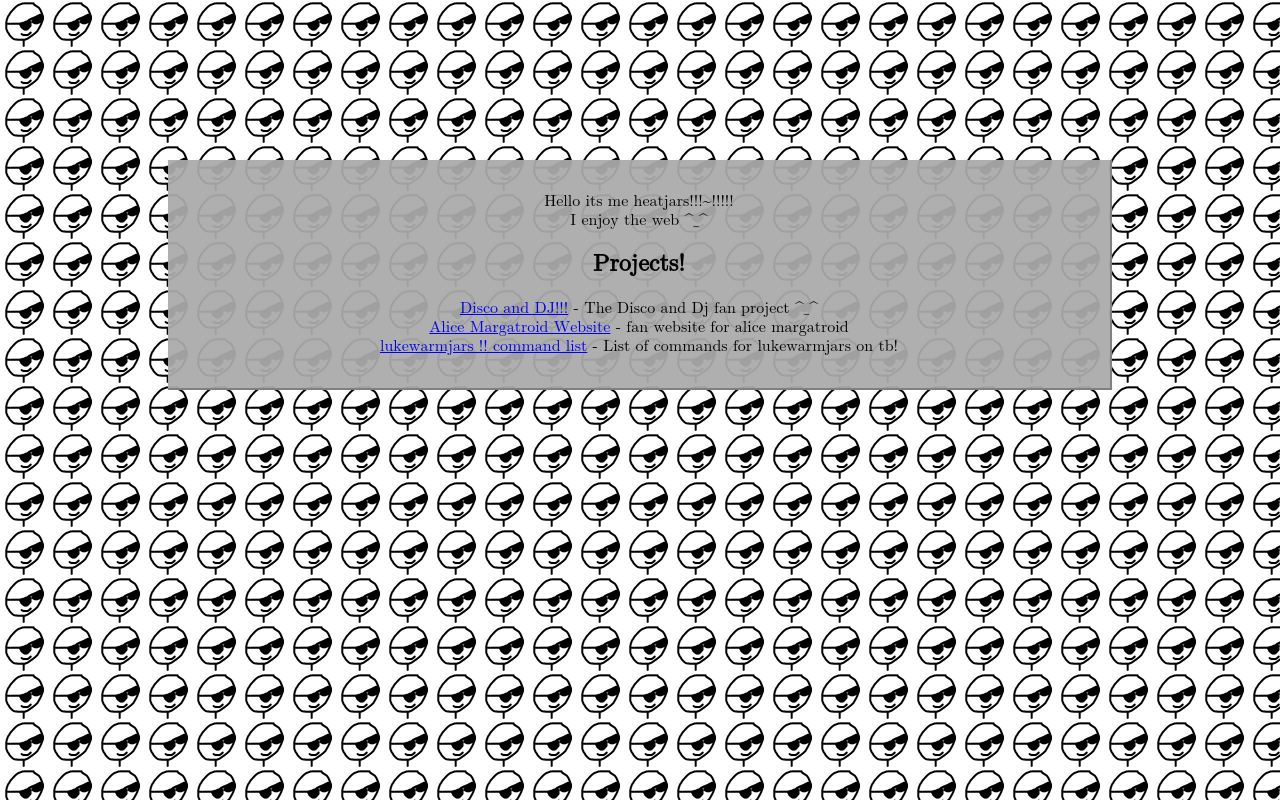
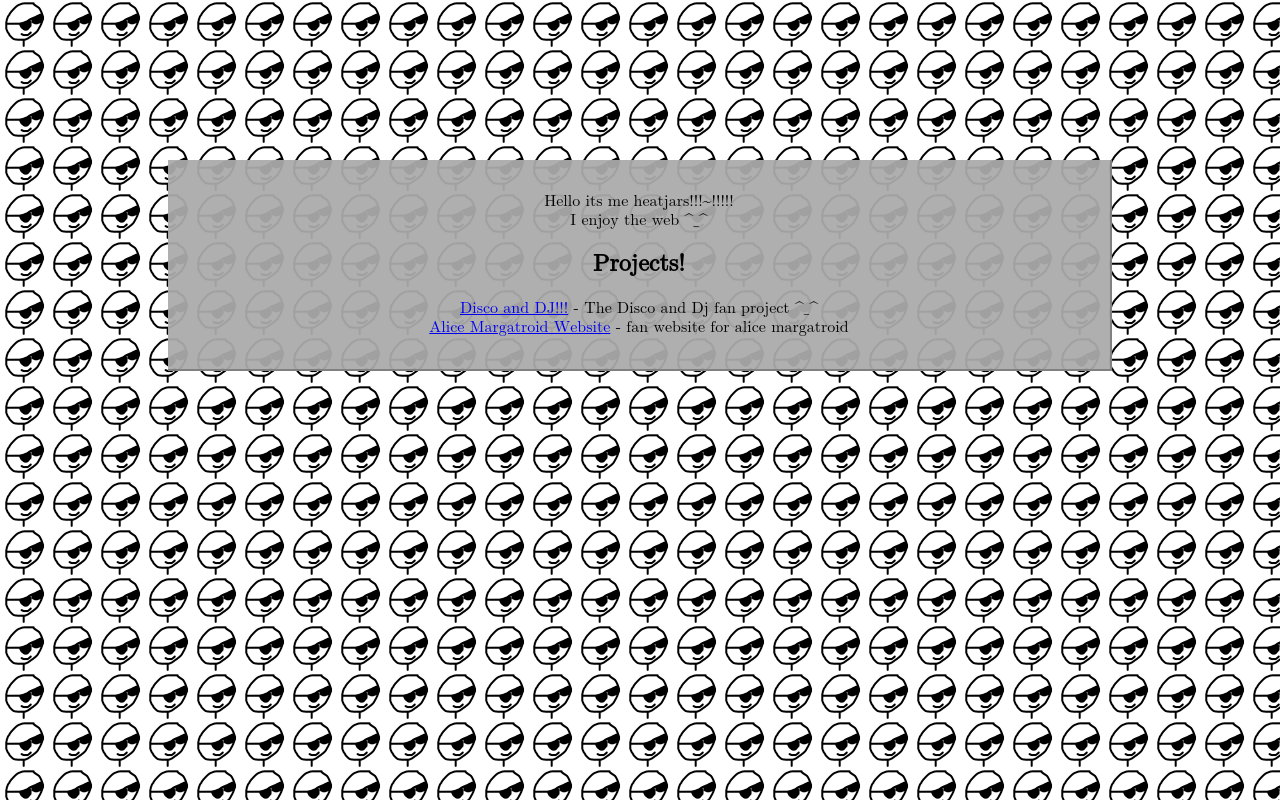
Before and after one commit to heatjars/heatjars.github.io, a plain HTML site: page index.html in a window 1280 px wide. Drawn offline with Linux system fonts and the light colour scheme.

Commit message:
Update index.html

```diff
--- a/index.html
+++ b/index.html
@@ -24,6 +24,5 @@
       I enjoy the web ^_^<br>
   <h2>Projects!</h2>
   <a href="https://discoanddj.com" target="_blank">Disco and DJ!!!</a> - The Disco and Dj fan project ^_^<br>
-  <a href="https://alice-margatroid.neocities.org/" target="_blank">Alice Margatroid Website</a> - fan website for alice margatroid<br>
-  <a href="https://heatjars.github.io/lukewarmjars">lukewarmjars !! command list</a> - List of commands for lukewarmjars on tb!<br></div>
+  <a href="https://alice-margatroid.neocities.org/" target="_blank">Alice Margatroid Website</a> - fan website for alice margatroid<br></div>
 </body></html>
```
